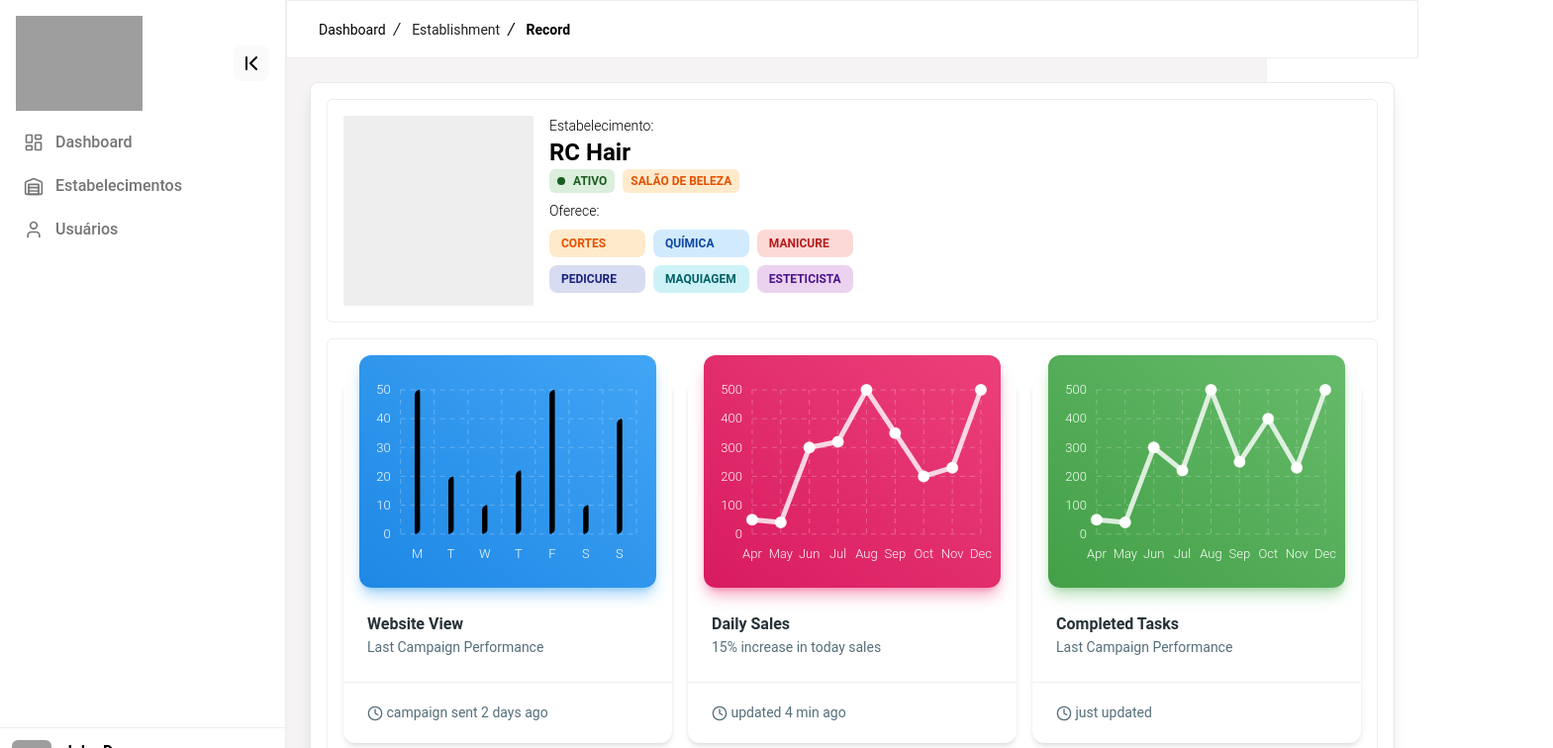
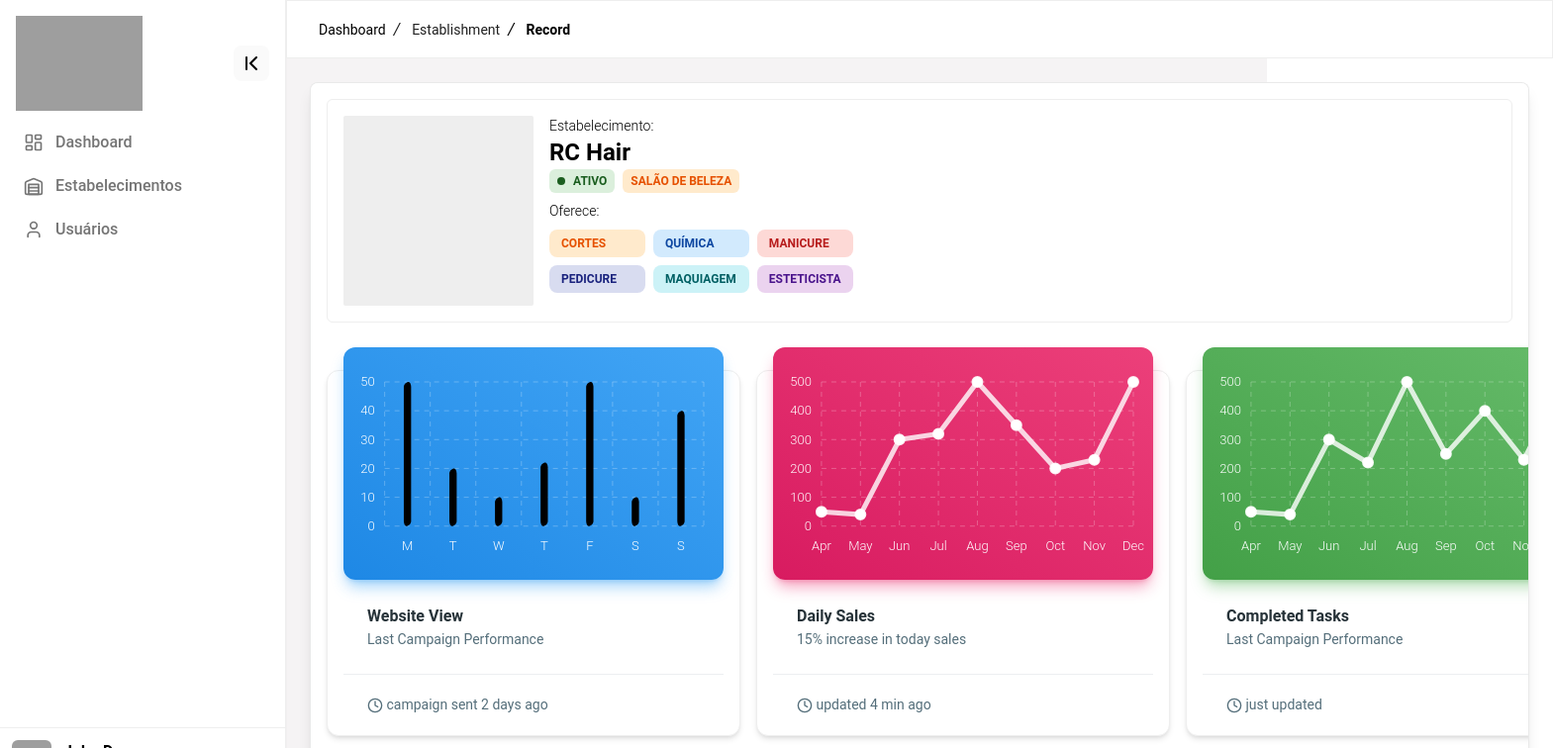
Before and after one commit to Code-Presence/MISS-admin, a React (Vite) app: page /establishment/record in a window 1280 px wide. Shown: the top 756 px of the page at 99% size, 1569 px wide, since content can reach past the window. Built offline with nearby package versions, Linux system fonts and the light colour scheme; grey boxes are pictures that could not be loaded.

Commit message:
fixing charts

```diff
--- a/src/components/Charts.tsx
+++ b/src/components/Charts.tsx
@@ -15,15 +15,19 @@ export function StatisticsChart({
   footer,
 }: any) {
   return (
-    <Card className="w-full">
-      <CardHeader variant="gradient" color={color}>
+    <Card className="w-full items-center border">
+      <CardHeader variant="gradient" color={color} className="w-96">
         <Chart {...chart} />
       </CardHeader>
+      <div className="w-96">
         <CardBody className="p-6">
           <Typography variant="h6" color="blue-gray">
             {title}
           </Typography>
-        <Typography variant="small" className="font-normal text-blue-gray-600">
+          <Typography
+            variant="small"
+            className="font-normal text-blue-gray-600"
+          >
             {description}
           </Typography>
         </CardBody>
@@ -32,6 +36,7 @@ export function StatisticsChart({
             {footer}
           </CardFooter>
         )}
+      </div>
     </Card>
   );
 }
--- a/src/global/statistics-charts-data.ts
+++ b/src/global/statistics-charts-data.ts
@@ -3,6 +3,7 @@ import { chartsConfig } from "../global/configs/charts-config";
 const websiteViewsChart = {
   type: "bar",
   height: 220,
+  widht: 30,
   series: [
     {
       name: "Views",
--- a/src/pages/Establishment/Record/EstablishmentRecord.tsx
+++ b/src/pages/Establishment/Record/EstablishmentRecord.tsx
@@ -32,7 +32,7 @@ function EstablishmentRecord(): JSX.Element {
           </div>
         </div>
 
-        <div className={`${wrapper} pt-10 flex justify-between`}>
+        <div className={`pt-8 flex justify-between gap-4`}>
           {statisticsChartsData.map(props => (
             <StatisticsChart
               key={props.title}
```
Lines whose indentation alone changed are shown as unchanged.
